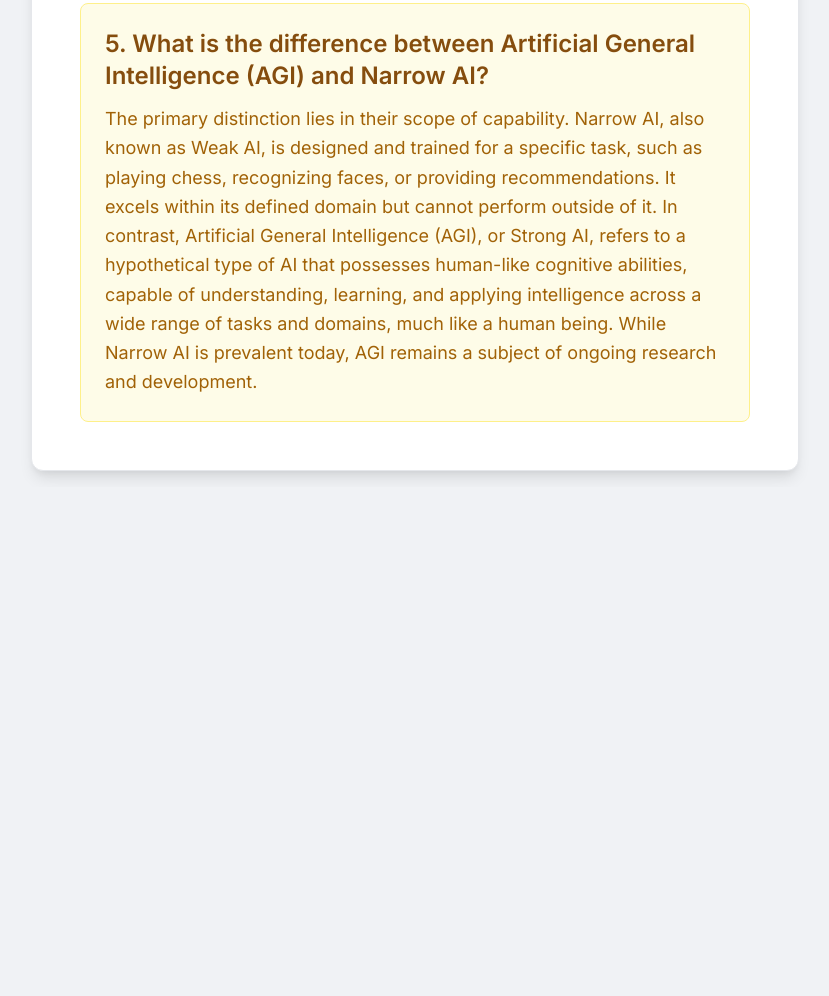
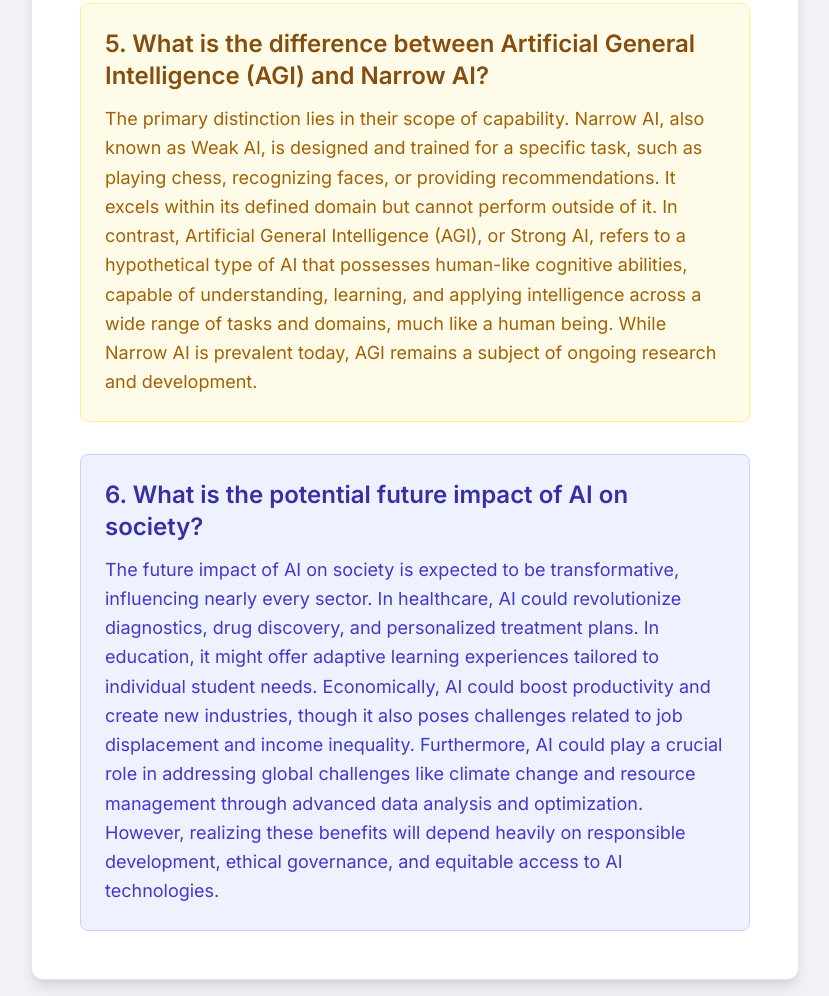
Before and after one commit to alokagarwal565/sample_link_for_testing, a plain HTML site: page index.html in a window 1280 px wide. Shown: the part 1763-2759 px from the top of the page, without its empty margins (225-1054 px from the left). Before the commit the page ends 2250 px from the top, so only its background shows below. Drawn offline with nearby package versions, Linux system fonts and the light colour scheme.

Commit message:
Update index.html

```diff
--- a/index.html
+++ b/index.html
@@ -60,11 +60,19 @@
             </p>
         </div>
 
-        <!-- New Question 5 -->
-        <div class="p-6 bg-yellow-50 rounded-lg border border-yellow-200">
+        <!-- Question 5 -->
+        <div class="mb-8 p-6 bg-yellow-50 rounded-lg border border-yellow-200">
             <h2 class="text-2xl font-semibold mb-3 text-yellow-800">5. What is the difference between Artificial General Intelligence (AGI) and Narrow AI?</h2>
             <p class="text-lg leading-relaxed text-yellow-700">
                 The primary distinction lies in their scope of capability. Narrow AI, also known as Weak AI, is designed and trained for a specific task, such as playing chess, recognizing faces, or providing recommendations. It excels within its defined domain but cannot perform outside of it. In contrast, Artificial General Intelligence (AGI), or Strong AI, refers to a hypothetical type of AI that possesses human-like cognitive abilities, capable of understanding, learning, and applying intelligence across a wide range of tasks and domains, much like a human being. While Narrow AI is prevalent today, AGI remains a subject of ongoing research and development.
+            </p>
+        </div>
+
+        <!-- New Question 6 -->
+        <div class="p-6 bg-indigo-50 rounded-lg border border-indigo-200">
+            <h2 class="text-2xl font-semibold mb-3 text-indigo-800">6. What is the potential future impact of AI on society?</h2>
+            <p class="text-lg leading-relaxed text-indigo-700">
+                The future impact of AI on society is expected to be transformative, influencing nearly every sector. In healthcare, AI could revolutionize diagnostics, drug discovery, and personalized treatment plans. In education, it might offer adaptive learning experiences tailored to individual student needs. Economically, AI could boost productivity and create new industries, though it also poses challenges related to job displacement and income inequality. Furthermore, AI could play a crucial role in addressing global challenges like climate change and resource management through advanced data analysis and optimization. However, realizing these benefits will depend heavily on responsible development, ethical governance, and equitable access to AI technologies.
             </p>
         </div>
     </div>
```
